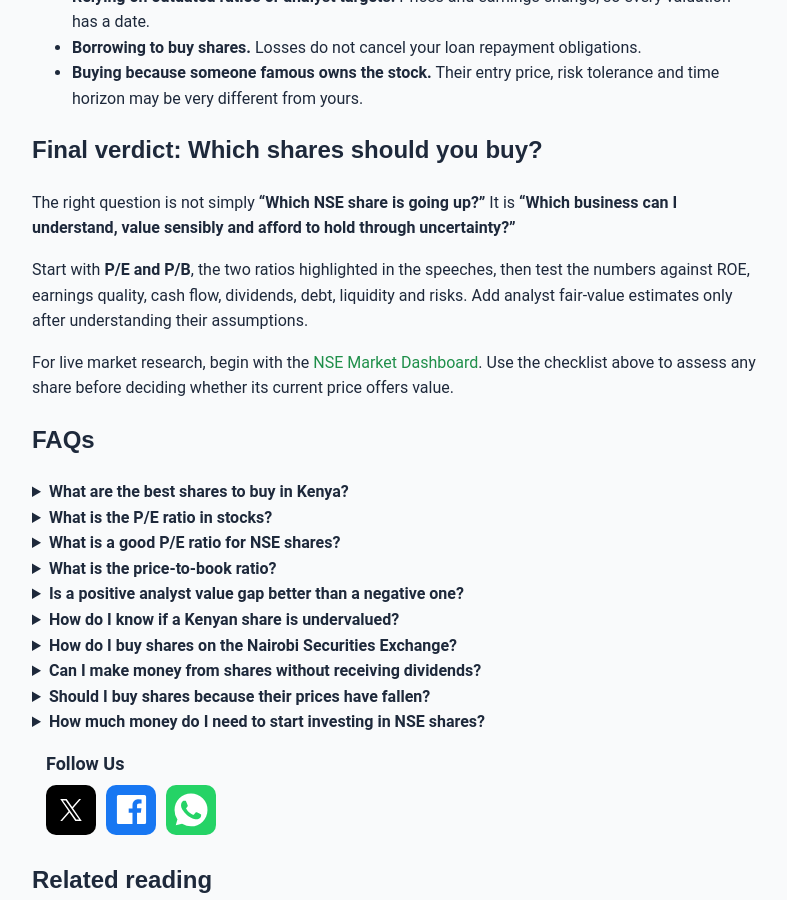
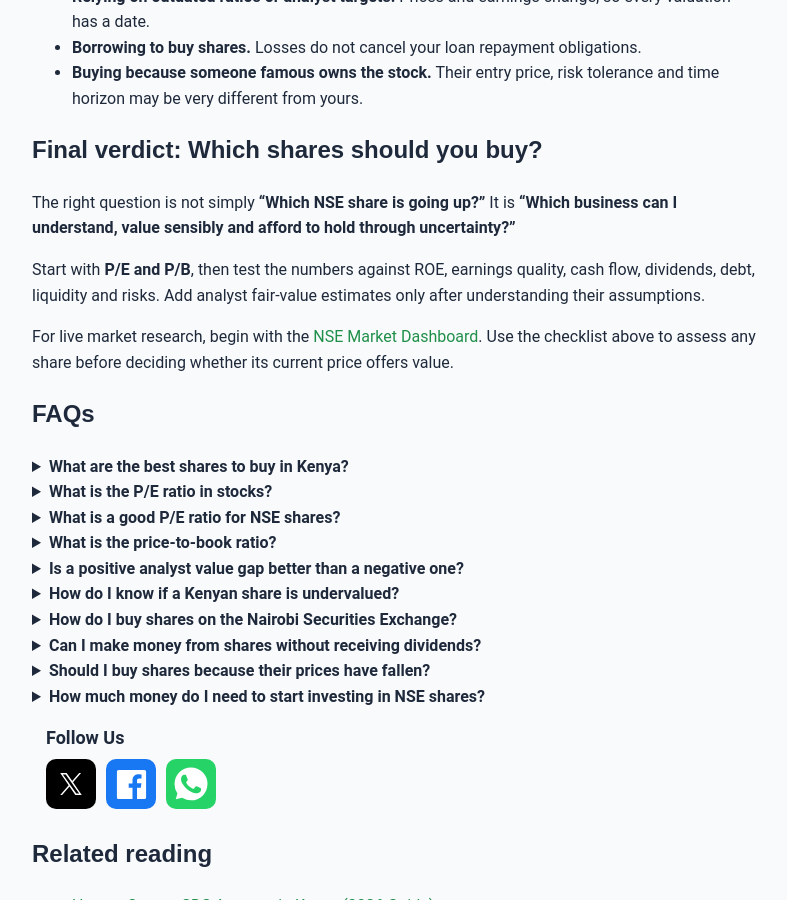
Before and after one commit to Coinimain/kenyanmmf, a Jekyll site: the page built from _posts/2026-11-16-how-to-choose-shares-to-buy-in-kenya.md, in a window 1280 px wide and 900 px high, scrolled down 11285 px. Shown: the whole window, without its empty margins (244-1031 px from the left). Built offline with Jekyll 4.4.1, drawn with Linux system fonts in a browser that asks for light colours.

Commit message:
Update NSE share investing guide

```diff
--- a/_posts/2026-11-16-how-to-choose-shares-to-buy-in-kenya.md
+++ b/_posts/2026-11-16-how-to-choose-shares-to-buy-in-kenya.md
@@ -330,7 +330,7 @@ The same rule applies to a company that has just listed: **understand the busine
 
 The right question is not simply **"Which NSE share is going up?"** It is **"Which business can I understand, value sensibly and afford to hold through uncertainty?"**
 
-Start with **P/E and P/B**, the two ratios highlighted in the speeches, then test the numbers against ROE, earnings quality, cash flow, dividends, debt, liquidity and risks. Add analyst fair-value estimates only after understanding their assumptions.
+Start with **P/E and P/B**, then test the numbers against ROE, earnings quality, cash flow, dividends, debt, liquidity and risks. Add analyst fair-value estimates only after understanding their assumptions.
 
 For live market research, begin with the [NSE Market Dashboard](/nse-market-dashboard/). Use the checklist above to assess any share before deciding whether its current price offers value.
 
```
